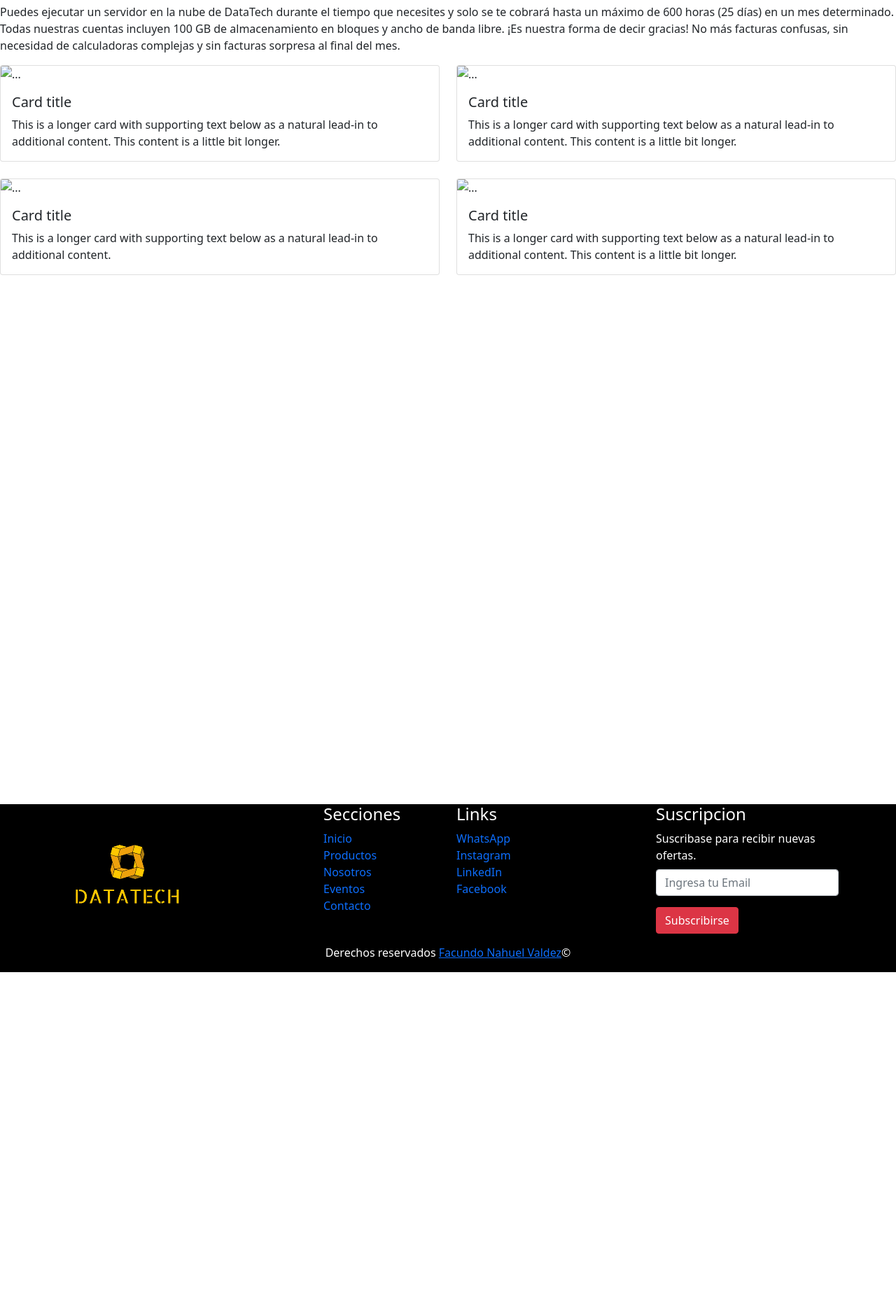
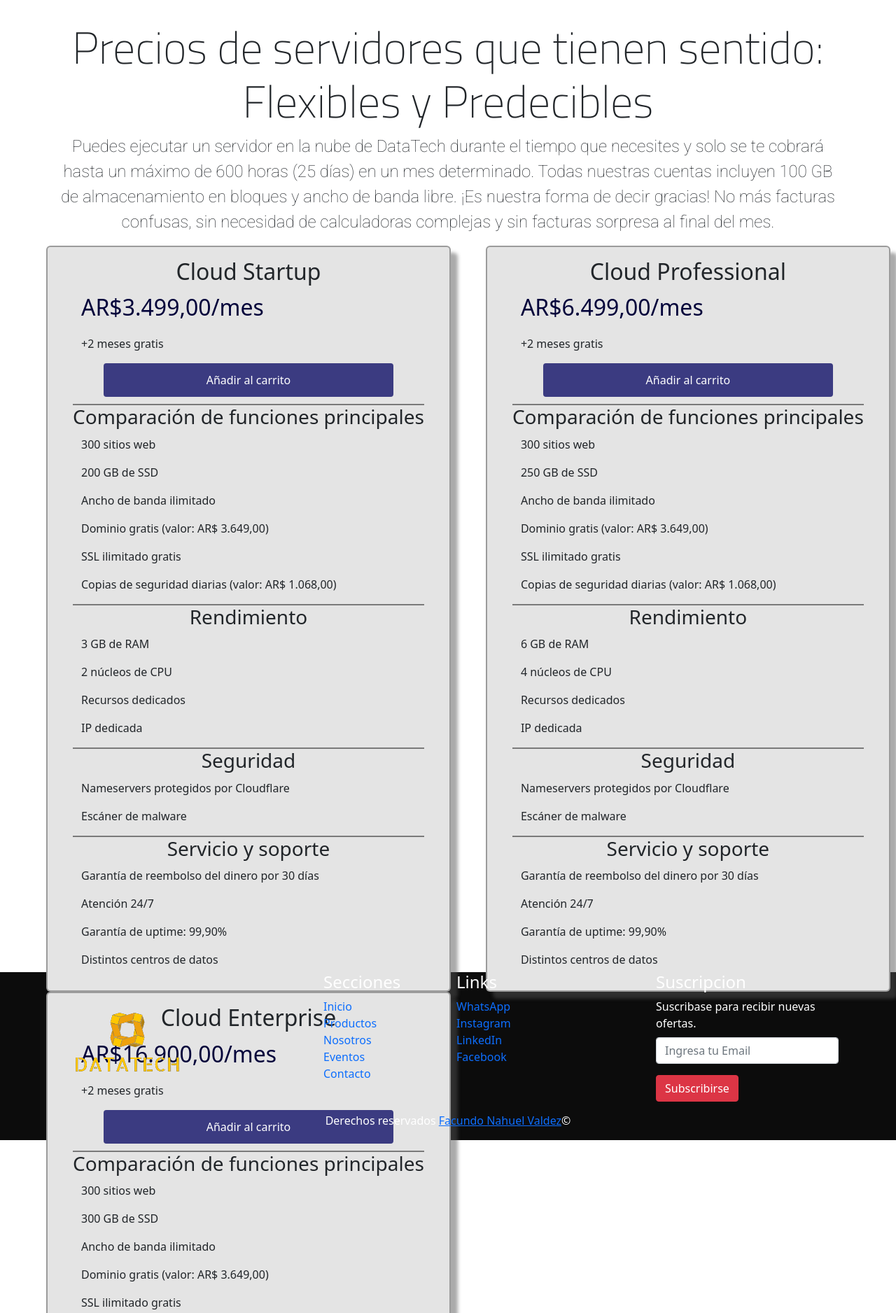
Before and after one commit to FacuValdezDev/FacundoValdez-Proyecto3, a website: page pages/productos.html in a window 1280 px wide. Shown: the part 221-2097 px from the top of the page at 70% size. Before the commit the page ends 1610 px from the top, so only its background shows below. Drawn offline with nearby package versions, Linux system fonts and the light colour scheme; a web font is replaced by a local one.

Commit message:
Cambios Sass
Modifique cards en productos y comence la seccion nosotros

```diff
--- a/pages/productos.html
+++ b/pages/productos.html
@@ -30,19 +30,19 @@
             <div class="collapse navbar-collapse" id="navbarNav">
             <ul class="navbar-nav w-100 justify-content-around navbarCont">
               <li class="nav-item">
-                <a class="nav-link text-white button" href="#">Inicio</a>
+                <a class="nav-link text-white button" href="../index.html">Inicio</a>
               </li>
               <li class="nav-item">
-                <a class="nav-link text-white button" href="./pages/productos.html">Productos</a>
+                <a class="nav-link text-white button" href="#">Productos</a>
               </li>
               <li class="nav-item">
-                <a class="nav-link text-white button" href="./pages/mas_informacion.html">Nosotros</a>
+                <a class="nav-link text-white button" href="mas_informacion.html">Nosotros</a>
               </li>
               <li class="nav-item">
-                <a class="nav-link text-white button" href="./pages/eventos.html">Eventos</a>
+                <a class="nav-link text-white button" href="eventos.html">Eventos</a>
               </li>
               <li class="nav-item">
-                <a class="nav-link text-white button" href="./pages/contacto.html">Contacto</a>
+                <a class="nav-link text-white button" href="contacto.html">Contacto</a>
               </li>
             </ul>
           </div>
@@ -50,47 +50,97 @@
       </nav>
     </header>
     <main>
-      <section>
+      <section class="container tituloCards">
         <div>
           <h1>Precios de servidores que tienen sentido:
             Flexibles y Predecibles</h1>
-            <p>Puedes ejecutar un servidor en la nube de DataTech durante el tiempo que necesites y solo se te cobrará hasta un máximo de 600 horas (25 días) en un mes determinado. Todas nuestras cuentas incluyen 100 GB de almacenamiento en bloques y ancho de banda libre. ¡Es nuestra forma de decir gracias! No más facturas confusas, sin necesidad de calculadoras complejas y sin facturas sorpresa al final del mes.</p>
+          <p>Puedes ejecutar un servidor en la nube de DataTech durante el tiempo que necesites y solo se te cobrará hasta un máximo de 600 horas (25 días) en un mes determinado. Todas nuestras cuentas incluyen 100 GB de almacenamiento en bloques y ancho de banda libre. ¡Es nuestra forma de decir gracias! No más facturas confusas, sin necesidad de calculadoras complejas y sin facturas sorpresa al final del mes.</p>
         </div>
-        <div class="row row-cols-1 row-cols-md-2 g-4">
-          <div class="col">
-            <div class="card">
-              <img src="..." class="card-img-top" alt="...">
-              <div class="card-body">
-                <h5 class="card-title">Card title</h5>
-                <p class="card-text">This is a longer card with supporting text below as a natural lead-in to additional content. This content is a little bit longer.</p>
-              </div>
+      </section>
+      <section class="containerCards">
+        <div class="card-group">
+          <div>
+            <div class="card-body cardProd">
+              <h2 class="card-title h2Card">Cloud Startup</h5>
+                <p class="precio">AR$<span>3.499,00/mes</span></p>
+                <p>+2 meses gratis</p>
+                <a href="#" class="btn-precio">Añadir al carrito</a>
+                <h3 class="h3Card">Comparación de funciones principales</h2>
+                <p>300 sitios web</p>
+                <p>200 GB de SSD</p>
+                <p>Ancho de banda ilimitado</p>
+                <p>Dominio gratis (valor: AR$ 3.649,00)</p>
+                <p>SSL ilimitado gratis</p>
+                <p>Copias de seguridad diarias (valor: AR$ 1.068,00)</p>
+                <h3 class="h3Card">Rendimiento</h2>
+                <p>3 GB de RAM</p>
+                <p>2 núcleos de CPU</p>
+                <p>Recursos dedicados</p>
+                <p>IP dedicada</p>
+                <h3 class="h3Card">Seguridad</h2>
+                <p>Nameservers protegidos por Cloudflare</p>
+                <p>Escáner de malware</p>
+                <h3 class="h3Card">Servicio y soporte</h2>
+                <p>Garantía de reembolso del dinero por 30 días</p>
+                <p>Atención 24/7</p>
+                <p>Garantía de uptime: 99,90%</p>
+                <p>Distintos centros de datos</p>
             </div>
           </div>
-          <div class="col">
-            <div class="card">
-              <img src="..." class="card-img-top" alt="...">
-              <div class="card-body">
-                <h5 class="card-title">Card title</h5>
-                <p class="card-text">This is a longer card with supporting text below as a natural lead-in to additional content. This content is a little bit longer.</p>
-              </div>
+          <div>
+            <div class="card-body cardProd">
+              <h2 class="card-title h2Card">Cloud Professional</h5>
+                <p class="precio">AR$<span>6.499,00/mes</span></p>
+                <p>+2 meses gratis</p>
+                <a href="#" class="btn-precio">Añadir al carrito</a>
+                <h3 class="h3Card">Comparación de funciones principales</h2>
+                <p>300 sitios web</p>
+                <p>250 GB de SSD</p>
+                <p>Ancho de banda ilimitado</p>
+                <p>Dominio gratis (valor: AR$ 3.649,00)</p>
+                <p>SSL ilimitado gratis</p>
+                <p>Copias de seguridad diarias (valor: AR$ 1.068,00)</p>
+                <h3 class="h3Card">Rendimiento</h2>
+                <p>6 GB de RAM</p>
+                <p>4 núcleos de CPU</p>
+                <p>Recursos dedicados</p>
+                <p>IP dedicada</p>
+                <h3 class="h3Card">Seguridad</h2>
+                <p>Nameservers protegidos por Cloudflare</p>
+                <p>Escáner de malware</p>
+                <h3 class="h3Card">Servicio y soporte</h2>
+                <p>Garantía de reembolso del dinero por 30 días</p>
+                <p>Atención 24/7</p>
+                <p>Garantía de uptime: 99,90%</p>
+                <p>Distintos centros de datos</p>
             </div>
           </div>
-          <div class="col">
-            <div class="card">
-              <img src="..." class="card-img-top" alt="...">
-              <div class="card-body">
-                <h5 class="card-title">Card title</h5>
-                <p class="card-text">This is a longer card with supporting text below as a natural lead-in to additional content.</p>
-              </div>
-            </div>
-          </div>
-          <div class="col">
-            <div class="card">
-              <img src="..." class="card-img-top" alt="...">
-              <div class="card-body">
-                <h5 class="card-title">Card title</h5>
-                <p class="card-text">This is a longer card with supporting text below as a natural lead-in to additional content. This content is a little bit longer.</p>
-              </div>
+          <div>
+            <div class="card-body cardProd">
+              <h2 class="card-title h2Card">Cloud Enterprise</h5>
+                <p class="precio">AR$<span>16.900,00/mes</span></p>
+                <p>+2 meses gratis</p>
+                <a href="#" class="btn-precio">Añadir al carrito</a>
+                <h3 class="h3Card">Comparación de funciones principales</h2>
+                <p>300 sitios web</p>
+                <p>300 GB de SSD</p>
+                <p>Ancho de banda ilimitado</p>
+                <p>Dominio gratis (valor: AR$ 3.649,00)</p>
+                <p>SSL ilimitado gratis</p>
+                <p>Copias de seguridad diarias (valor: AR$ 1.068,00)</p>
+                <h3 class="h3Card">Rendimiento</h2>
+                <p>12 GB de RAM</p>
+                <p>6 núcleos de CPU</p>
+                <p>Recursos dedicados</p>
+                <p>IP dedicada</p>
+                <h3 class="h3Card">Seguridad</h2>
+                <p>Nameservers protegidos por Cloudflare</p>
+                <p>Escáner de malware</p>
+                <h3 class="h3Card">Servicio y soporte</h2>
+                <p>Garantía de reembolso del dinero por 30 días</p>
+                <p>Atención 24/7</p>
+                <p>Garantía de uptime: 99,90%</p>
+                <p>Distintos centros de datos</p>
             </div>
           </div>
         </div>
--- a/scss/_footer.scss
+++ b/scss/_footer.scss
@@ -1,3 +1,3 @@
 footer{
-    background-color: black;
+    background-color: $colorprincipal;
 }
--- a/scss/_header.scss
+++ b/scss/_header.scss
@@ -9,7 +9,7 @@
     margin-top: 10px;
     .navbar{
         display:flex;
-        background-color:$colorheader;
+        background-color:$colorprincipal;
         font-family: $fuenteheader;
         .navbar-brand{
             img{
@@ -117,7 +117,7 @@
         width: 100vw;
         margin-left: -24px;
         position: relative;
-        background-color: black;
+        background-color: $colorprincipal;
         padding: 20px;
         z-index: 10;
         .nav-item{
@@ -128,6 +128,6 @@
         z-index: 11;
     }
     .smnavbar{
-      background-color: $colorheader;
+      background-color: $colorprincipal;
     }
 }
--- a/scss/_mainInformacion.scss
+++ b/scss/_mainInformacion.scss
@@ -0,0 +1,10 @@
+.mainNosotros{
+    background-color: $colorsecundario;
+    .descripcion{
+        width: 60%;
+        padding: 100px;
+        font-size:2rem;
+        margin-top: 5rem;
+        font-family: $fuenteparrafo;
+    }
+}
--- a/scss/_mainInicio.scss
+++ b/scss/_mainInicio.scss
@@ -1,5 +1,5 @@
 main{
-    height: 150vh;
+    height: 170vh;
     .carouselContainer{
         z-index: 1;
     }
--- a/scss/_mainProductos.scss
+++ b/scss/_mainProductos.scss
@@ -0,0 +1,67 @@
+.tituloCards{
+    text-align: center;
+    margin-top: 5rem;
+    h1{
+        font-size: $tamanotitulo;
+        font-family: $fuenteheader;
+    }
+    p{
+        font-family: $fuenteparrafo;
+        font-size: $tamanoparrafo;
+    }
+}
+.containerCards{
+    width: 100%;
+    display: flex;
+    margin-left: 1rem;
+    .cardProd{
+        margin-left:50px;
+        text-align: center;
+        border: 2px solid rgba(0, 0, 0, 0.322);
+        border-radius: 6px;
+        box-shadow: 10px 10px 5px rgba(83, 82, 82, 0.486);
+        background-color: $colorcards;
+        .h3Card{
+            border-top:2px solid #7a7a7a;
+            margin-top: 10px;
+            margin: 10px 20px;
+        }
+        p{
+            text-align: left;
+            margin-left: 2rem;
+        }
+        .precio{
+            font-size:2rem;
+            color: rgb(3, 3, 58);
+        }
+        .btn-precio{
+            background-color: rgb(59, 59, 129);
+            color: white;
+            text-decoration: none;
+            padding: 12px;
+            border-radius: 4px;
+            display: block;
+            margin: 0 4rem;
+            &:hover{
+                background-color: rgb(84, 84, 197);
+            }
+        }
+    }
+}
+/*Mq para celulares*/
+@media screen and (max-width: 576px){
+    main{
+        height: 430vh;
+        .tituloCards{
+            h1{
+                font-size: $tamanotitulosm;
+            }
+            p{
+                font-size: $tamanoparrafosm;
+            }
+        }
+        .containerCards{
+            margin-left: -1.5rem;
+        }
+    }
+}
--- a/scss/_variables.scss
+++ b/scss/_variables.scss
@@ -1,3 +1,14 @@
-$colorheader:rgb(0, 0, 0);
+$colorprincipal:rgb(12, 12, 12);
+$colorsecundario:rgb(199, 196, 196);
+$colorcards:rgb(228, 228, 228);
+
+$tamanotitulo:4rem;
+$tamanoparrafo:1.5rem;
+$tamanotitulosm:2.5rem;
+$tamanoparrafosm:1.1rem;
+
 $fuenteheader:'Titillium Web', sans-serif;
 $fuentetitulo: 'Alumni Sans', sans-serif;
+$fuenteparrafo:'Roboto', sans-serif;
+
+$bordelinea:2px solid #7a7a7a;
--- a/scss/styles.scss
+++ b/scss/styles.scss
@@ -1,5 +1,7 @@
 @import "_variables.scss";
 @import url('https://fonts.googleapis.com/css2?family=Alumni+Sans:wght@300&family=Poppins:wght@300&family=Roboto+Mono:wght@300&family=Roboto:wght@100&family=Titillium+Web:wght@200&display=swap');
 @import "_header.scss";
-@import "_mainInicio";
+@import "_mainInicio.scss";
+@import "_mainProductos.scss";
+@import "_mainInformacion";
 @import "_footer.scss";
```
Also changed, not shown: index.html (+0 -1 lines), pages/mas_informacion.html (+18 -23 lines), css/styles.css, 1 other file.
